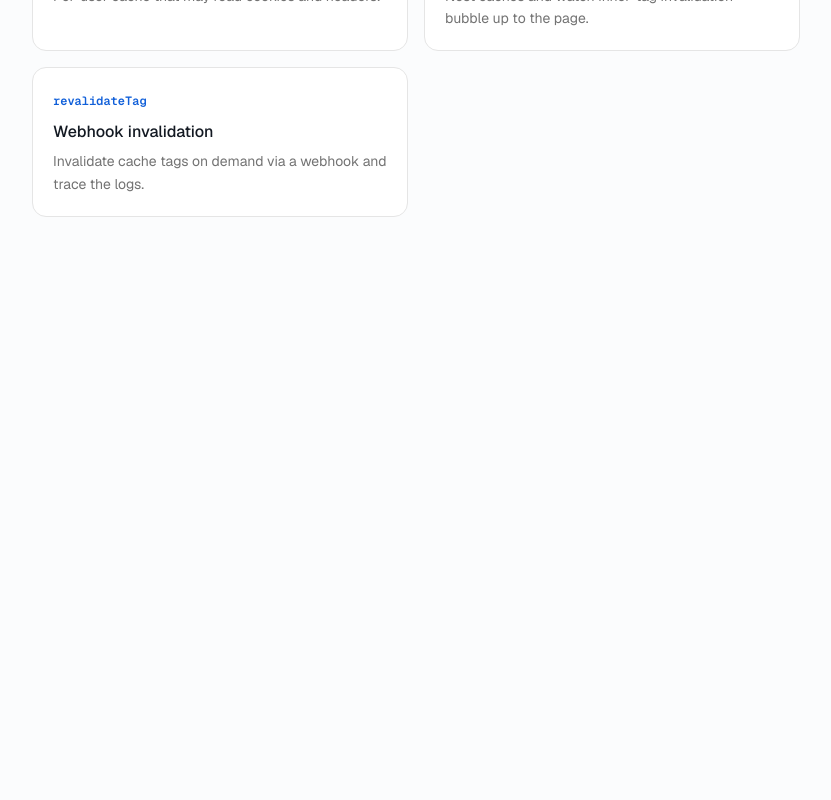
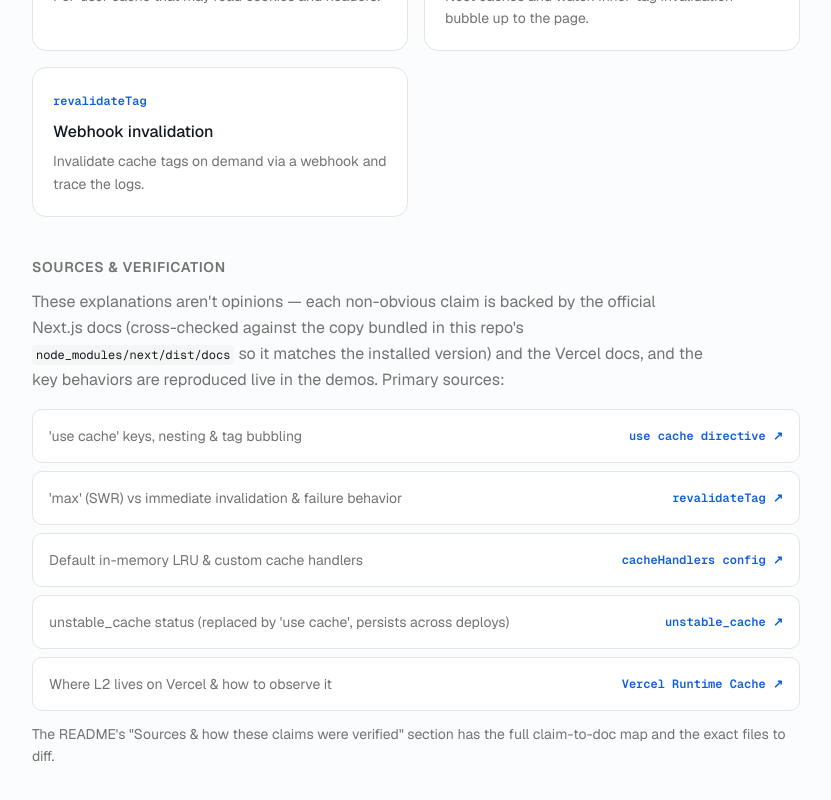
Before and after one commit to kgotgit/next-js-caching-demonstration, a Next.js app: page / in a window 1280 px wide. Shown: the part 6272-7072 px from the top of the page, without its empty margins (368-1199 px from the left). Before the commit the page ends 6529 px from the top, so only its background shows below. Built offline with nearby package versions, Linux system fonts and the light colour scheme.

Commit message:
feat: add detailed sources verification section in README and page.tsx
Co-authored-by: Karthik Gotrala <6868408+kgotgit@users.noreply.github.com>

```diff
--- a/app/page.tsx
+++ b/app/page.tsx
@@ -105,6 +105,34 @@ const storage = [
     feature: 'Survives a new deploy',
     build: 'Rebuilt every deploy',
     isr: 'Regenerated on first hit per deploy',
+  },
+]
+
+const docSources = [
+  {
+    claim: "'use cache' keys, nesting & tag bubbling",
+    label: 'use cache directive',
+    href: 'https://nextjs.org/docs/app/api-reference/directives/use-cache',
+  },
+  {
+    claim: "'max' (SWR) vs immediate invalidation & failure behavior",
+    label: 'revalidateTag',
+    href: 'https://nextjs.org/docs/app/api-reference/functions/revalidateTag',
+  },
+  {
+    claim: 'Default in-memory LRU & custom cache handlers',
+    label: 'cacheHandlers config',
+    href: 'https://nextjs.org/docs/app/api-reference/config/next-config-js/cacheHandlers',
+  },
+  {
+    claim: "unstable_cache status (replaced by 'use cache', persists across deploys)",
+    label: 'unstable_cache',
+    href: 'https://nextjs.org/docs/app/api-reference/functions/unstable_cache',
+  },
+  {
+    claim: 'Where L2 lives on Vercel & how to observe it',
+    label: 'Vercel Runtime Cache',
+    href: 'https://vercel.com/docs/caching/runtime-cache',
   },
 ]
 
@@ -760,6 +788,47 @@ export default nextConfig`}
           ))}
         </div>
       </section>
+
+      <section>
+        <h2 className="text-sm font-semibold uppercase tracking-wider text-muted-foreground">
+          Sources &amp; verification
+        </h2>
+        <p className="mt-3 max-w-2xl leading-relaxed text-muted-foreground">
+          These explanations aren&apos;t opinions — each non-obvious claim is
+          backed by the official Next.js docs (cross-checked against the copy
+          bundled in this repo&apos;s{' '}
+          <code className="rounded bg-muted px-1 py-0.5 font-mono text-xs text-foreground">
+            node_modules/next/dist/docs
+          </code>{' '}
+          so it matches the installed version) and the Vercel docs, and the key
+          behaviors are reproduced live in the demos. Primary sources:
+        </p>
+        <ul className="mt-4 flex flex-col gap-2">
+          {docSources.map((source) => (
+            <li
+              key={source.href}
+              className="flex flex-col gap-1 rounded-lg border border-border bg-card p-4 sm:flex-row sm:items-center sm:justify-between sm:gap-4"
+            >
+              <span className="text-sm text-muted-foreground">
+                {source.claim}
+              </span>
+              <a
+                href={source.href}
+                target="_blank"
+                rel="noopener noreferrer"
+                className="shrink-0 font-mono text-xs font-semibold text-primary underline-offset-4 hover:underline"
+              >
+                {source.label} &#8599;
+              </a>
+            </li>
+          ))}
+        </ul>
+        <p className="mt-3 text-sm leading-relaxed text-muted-foreground">
+          The README&apos;s &quot;Sources &amp; how these claims were
+          verified&quot; section has the full claim-to-doc map and the exact
+          files to diff.
+        </p>
+      </section>
     </div>
   )
 }
```
Also changed, not shown: 1 other file (tests, documents, lock files or other folders).
